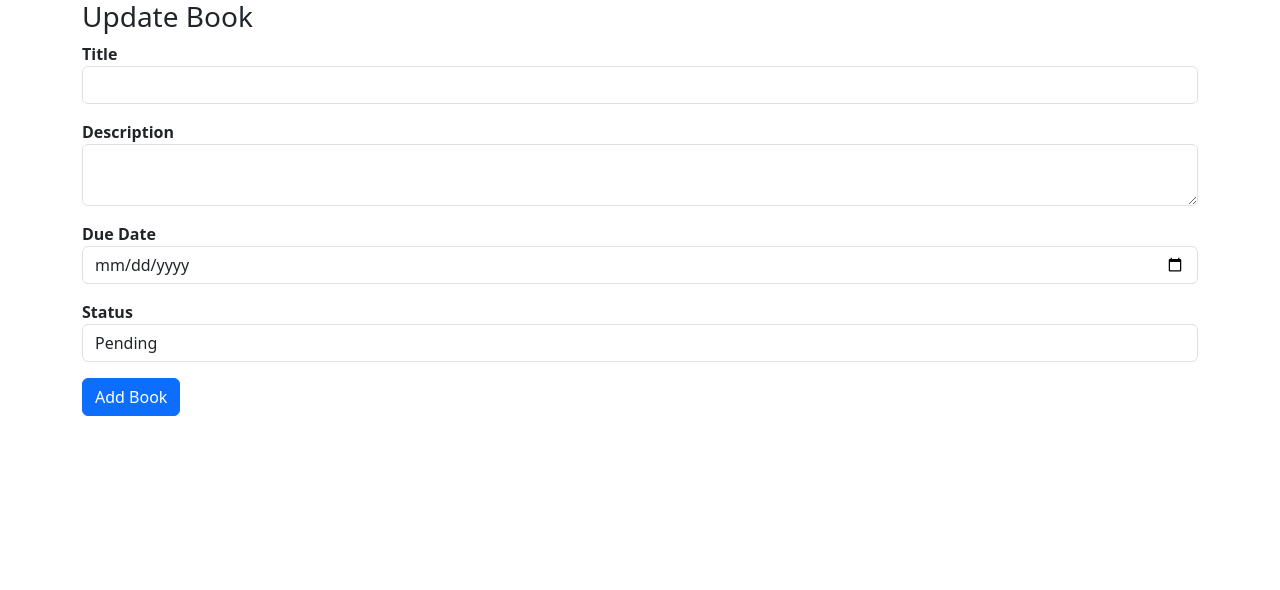
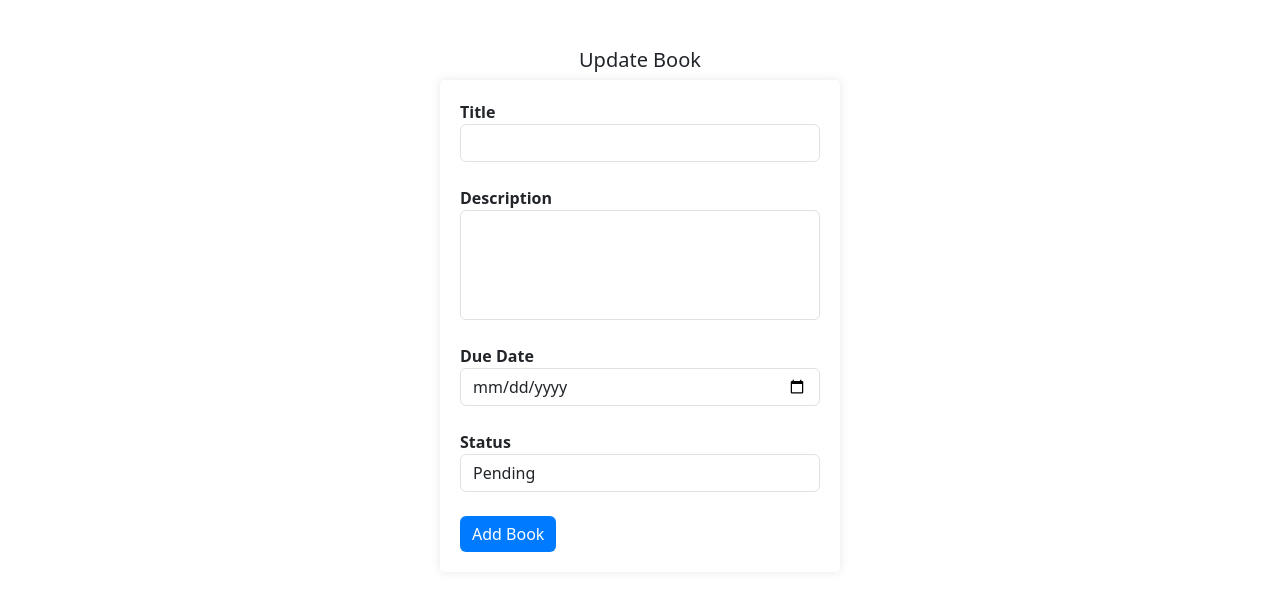
Before and after one commit to hafizusman2/book-store, a Vue app: page /edit-book/1 in a window 1280 px wide. Shown: the top 590 px of the page. Built offline with nearby package versions, Linux system fonts and the light colour scheme; what quasar would draw is missing.

Commit message:
routing and styling

```diff
--- a/src/components/BookForm.vue
+++ b/src/components/BookForm.vue
@@ -1,5 +1,5 @@
 <template>
-  <form @submit.prevent="submitForm">
+  <form @submit.prevent="submitForm" class="book-form">
     <div class="form-group">
       <label for="title">Title</label>
       <input v-model="book.title" type="text" class="form-control" id="title" required />
@@ -10,6 +10,7 @@
         v-model="book.description"
         class="form-control"
         id="description"
+        rows="4"
         required
       ></textarea>
     </div>
@@ -33,7 +34,10 @@
 
 <script setup>
 import { ref, onMounted } from 'vue'
+import { useRouter } from 'vue-router'
 import { addUserBook, updateUserBook, getUserBookById } from '../services/book.js'
+
+const router = useRouter()
 
 const props = defineProps({
   bookId: {
@@ -58,14 +62,29 @@ const book = ref({
 })
 
 const submitForm = () => {
-  if (props.bookId && book.value.id) updateUserBook(1, props.bookId, book.value)
-  addUserBook(1, book.value)
+  let response = null
+  if (props.bookId && book.value.id) response = updateUserBook(1, props.bookId, book.value)
+  else {
+    response = addUserBook(1, book.value)
+  }
+  if (response)
+    setTimeout(() => {
+      router.push('/books')
+    }, 500)
 }
 </script>
 
 <style scoped>
+.book-form {
+  max-width: 400px;
+  margin: 0 auto;
+  padding: 20px;
+  border-radius: 5px;
+  box-shadow: 0px 0px 10px rgba(0, 0, 0, 0.1);
+}
+
 .form-group {
-  margin-bottom: 1rem;
+  margin-bottom: 1.5rem;
 }
 
 label {
@@ -73,6 +92,19 @@ label {
 }
 
 textarea {
-  resize: vertical;
+  resize: none;
+}
+
+.btn-primary {
+  background-color: #007bff;
+  border: none;
+}
+
+.btn-primary:hover {
+  background-color: #0056b3;
+}
+
+.btn-primary:focus {
+  box-shadow: none;
 }
 </style>
--- a/src/services/book.js
+++ b/src/services/book.js
@@ -19,13 +19,14 @@ export const updateUserBook = (userId, bookId, updatedBookData) => {
     )
     if (existingBookWithSameTitle) {
       console.log('A book with the same title already exists. Update not allowed.')
-      return
+      return null
     }
 
     // Update the book data at the found index
     userBooks[indexToUpdate] = { ...userBooks[indexToUpdate], ...updatedBookData }
     setUserBooksInLocalStorage(userId, userBooks)
     console.log('Book updated successfully.')
+    return 'userBooks[indexToUpdate].id'
   } else {
     console.log('Book not found for updating.')
   }
@@ -40,12 +41,13 @@ export const addUserBook = (userId, bookData) => {
   const existingBookWithSameTitle = userBooks.some((book) => book.title === bookData.title)
   if (existingBookWithSameTitle) {
     console.log('A book with the same title already exists.')
-    return
+    return null
   }
 
   bookData.id = generateAutoIncrementId(userBooks)
   userBooks.push(bookData)
   setUserBooksInLocalStorage(userId, userBooks)
+  return bookData.id
 }
 
 // Helper function to get user-specific books from local storage
--- a/src/views/BookFormView.vue
+++ b/src/views/BookFormView.vue
@@ -1,8 +1,8 @@
 <template>
-  <div>
-    <h3>{{ route.params.id ? 'Update' : 'Add' }} Book</h3>
-    <BookForm :bookId="parseInt(route.params.id)" />
+  <div class="container mt-5 text-center">
+    <h5>{{ route.params.id ? 'Update' : 'Add' }} Book</h5>
   </div>
+  <BookForm :bookId="parseInt(route.params.id)" />
 </template>
 
 <script setup>
@@ -11,3 +11,9 @@ import BookForm from '@/components/BookForm.vue'
 
 const route = useRoute()
 </script>
+
+<style scoped>
+h3 {
+  margin-bottom: 1.5rem;
+}
+</style>
```
